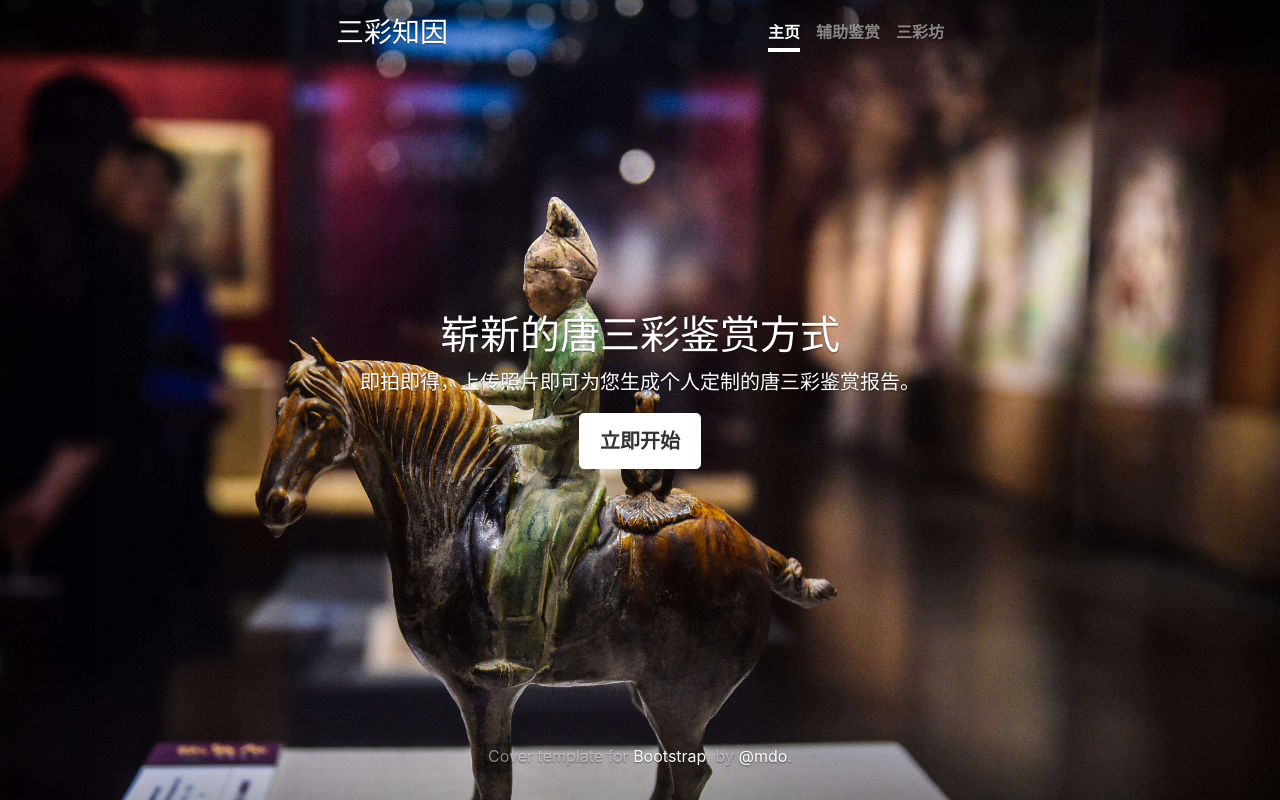
After one commit to agno3xzy/AntiqueID, a Django app: page /test/ in a window 1280 px wide. The commit adds this page. Run offline with Django 3.2, Linux system fonts and the light colour scheme; some libraries are stand-ins or nearby versions.

Commit message:
update background test in workshop page

```diff
--- a/app-django-demo/mysite/mysite/urls.py
+++ b/app-django-demo/mysite/mysite/urls.py
@@ -28,3 +28,5 @@ urlpatterns = [
 
 urlpatterns += static('classification/', document_root=settings.MEDIA_ROOT)
 urlpatterns += static('workshop/', document_root=settings.MEDIA_ROOT)
+urlpatterns += static('/', document_root=settings.MEDIA_ROOT)
+urlpatterns += static('test/', document_root=settings.MEDIA_ROOT)
--- /dev/null
+++ b/app-django-demo/mysite/personal/static/personal/css/cover.css
@@ -0,0 +1,110 @@
+/*
+ * Globals
+ */
+
+/* Links */
+a,
+a:focus,
+a:hover {
+  color: #fff;
+}
+
+/* Custom default button */
+.btn-secondary,
+.btn-secondary:hover,
+.btn-secondary:focus {
+  color: #333;
+  text-shadow: none; /* Prevent inheritance from `body` */
+  background-color: #fff;
+  border: .05rem solid #fff;
+}
+
+
+/*
+ * Base structure
+ */
+
+html,
+body {
+  height: 100%;
+  background-color: #333;
+}
+
+body {
+  display: -ms-flexbox;
+  display: -webkit-box;
+  display: flex;
+  -ms-flex-pack: center;
+  -webkit-box-pack: center;
+  justify-content: center;
+  color: #fff;
+  text-shadow: 0 .05rem .1rem rgba(0, 0, 0, .5);
+  box-shadow: inset 0 0 5rem rgba(0, 0, 0, .5);
+}
+
+.cover-container {
+  max-width: 42em;
+}
+
+
+/*
+ * Header
+ */
+.masthead {
+  margin-bottom: 2rem;
+}
+
+.masthead-brand {
+  margin-bottom: 0;
+}
+
+.nav-masthead .nav-link {
+  padding: .25rem 0;
+  font-weight: 700;
+  color: rgba(255, 255, 255, .5);
+  background-color: transparent;
+  border-bottom: .25rem solid transparent;
+}
+
+.nav-masthead .nav-link:hover,
+.nav-masthead .nav-link:focus {
+  border-bottom-color: rgba(255, 255, 255, .25);
+}
+
+.nav-masthead .nav-link + .nav-link {
+  margin-left: 1rem;
+}
+
+.nav-masthead .active {
+  color: #fff;
+  border-bottom-color: #fff;
+}
+
+@media (min-width: 48em) {
+  .masthead-brand {
+    float: left;
+  }
+  .nav-masthead {
+    float: right;
+  }
+}
+
+
+/*
+ * Cover
+ */
+.cover {
+  padding: 0 1.5rem;
+}
+.cover .btn-lg {
+  padding: .75rem 1.25rem;
+  font-weight: 700;
+}
+
+
+/*
+ * Footer
+ */
+.mastfoot {
+  color: rgba(255, 255, 255, .5);
+}
--- /dev/null
+++ b/app-django-demo/mysite/personal/templates/personal/bootstrap_cover_test.html
@@ -0,0 +1,65 @@
+
+<!doctype html>
+<html lang="en">
+  <head>
+    {% load staticfiles %}
+    <meta charset="utf-8">
+    <meta name="viewport" content="width=device-width, initial-scale=1, shrink-to-fit=no">
+    <meta name="description" content="">
+    <meta name="author" content="">
+    <link rel="icon" href="../../../../favicon.ico">
+
+    <title>Cover Template for Bootstrap</title>
+
+    <!-- Bootstrap CDN -->
+    <link rel="stylesheet" href="https://cdn.bootcss.com/bootstrap/4.0.0/css/bootstrap.min.css" integrity="sha384-Gn5384xqQ1aoWXA+058RXPxPg6fy4IWvTNh0E263XmFcJlSAwiGgFAW/dAiS6JXm" crossorigin="anonymous">
+    <script src="https://cdn.bootcss.com/jquery/3.2.1/jquery.slim.min.js" integrity="sha384-KJ3o2DKtIkvYIK3UENzmM7KCkRr/rE9/Qpg6aAZGJwFDMVNA/GpGFF93hXpG5KkN" crossorigin="anonymous"></script>
+    <script src="https://cdn.bootcss.com/popper.js/1.12.9/umd/popper.min.js" integrity="sha384-ApNbgh9B+Y1QKtv3Rn7W3mgPxhU9K/ScQsAP7hUibX39j7fakFPskvXusvfa0b4Q" crossorigin="anonymous"></script>
+    <script src="https://cdn.bootcss.com/bootstrap/4.0.0/js/bootstrap.min.js" integrity="sha384-JZR6Spejh4U02d8jOt6vLEHfe/JQGiRRSQQxSfFWpi1MquVdAyjUar5+76PVCmYl" crossorigin="anonymous"></script>
+
+      <!-- Bootstrap core CSS -->
+{#    <link href="{% static 'personal/css/bootstrap.min.css' %}" rel="stylesheet">#}
+
+    <!-- Custom styles for this template -->
+    <link href="{% static 'personal/css/cover.css' %}" rel="stylesheet">
+  </head>
+
+  <body class="text-center" style="background-image: url('/sancai_background.jpg');background-size: cover;">
+
+    <div class="cover-container d-flex h-100 p-3 mx-auto flex-column">
+      <header class="masthead mb-auto">
+        <div class="inner">
+          <h3 class="masthead-brand">三彩知因</h3>
+          <nav class="nav nav-masthead justify-content-center">
+            <a class="nav-link active" href="#">主页</a>
+            <a class="nav-link" href="#">辅助鉴赏</a>
+            <a class="nav-link" href="#">三彩坊</a>
+          </nav>
+        </div>
+      </header>
+
+      <main role="main" class="inner cover">
+        <h1 class="cover-heading">崭新的唐三彩鉴赏方式</h1>
+        <p class="lead">即拍即得，上传照片即可为您生成个人定制的唐三彩鉴赏报告。</p>
+        <p class="lead">
+          <a href="#" class="btn btn-lg btn-secondary">立即开始</a>
+        </p>
+      </main>
+
+      <footer class="mastfoot mt-auto">
+        <div class="inner">
+          <p>Cover template for <a href="https://getbootstrap.com/">Bootstrap</a>, by <a href="https://twitter.com/mdo">@mdo</a>.</p>
+        </div>
+      </footer>
+    </div>
+
+
+    <!-- Bootstrap core JavaScript
+    ================================================== -->
+    <!-- Placed at the end of the document so the pages load faster -->
+    <script src="https://code.jquery.com/jquery-3.2.1.slim.min.js" integrity="sha384-KJ3o2DKtIkvYIK3UENzmM7KCkRr/rE9/Qpg6aAZGJwFDMVNA/GpGFF93hXpG5KkN" crossorigin="anonymous"></script>
+    <script>window.jQuery || document.write('<script src="../../../../assets/js/vendor/jquery-slim.min.js"><\/script>')</script>
+    <script src="{% static 'personal/js/vendor/popper.min.js' %}"></script>
+    <script src="{% static 'personal/js/bootstrap.min.js' %}"></script>
+  </body>
+</html>
--- a/app-django-demo/mysite/personal/urls.py
+++ b/app-django-demo/mysite/personal/urls.py
@@ -4,4 +4,5 @@ from django.urls import path
 
 urlpatterns = [
     path('', views.index, name = 'index'),
+    path('test/', views.test, name = 'bootstrap_test'),
 ]
--- a/app-django-demo/mysite/personal/views.py
+++ b/app-django-demo/mysite/personal/views.py
@@ -3,6 +3,9 @@ from django.shortcuts import render
 def index(request):
 	return render(request, 'personal/home.html')
 
+def test(request):
+	return render(request, 'personal/bootstrap_cover_test.html')
+
 def contact(request):
 	return render(request, 'personal/basic.html', {
 		'content':['人俑','马俑','骆驼',]
```
Also changed, not shown: app-django-demo/mysite/classification/templates/classification/header.html (+22 -4 lines), app-django-demo/mysite/personal/templates/personal/header.html (+22 -4 lines), app-django-demo/mysite/personal/templates/personal/home.html (+18 -1 lines), app-django-demo/mysite/workshop/templates/workshop/header.html (+6 -4 lines), app-django-demo/mysite/media/sancai_background2.jpg (added), app-django-demo/mysite/media/sancai_background3.jpg (added), app-django-demo/mysite/personal/static/personal/js/vendor/popper.min.js (added).
